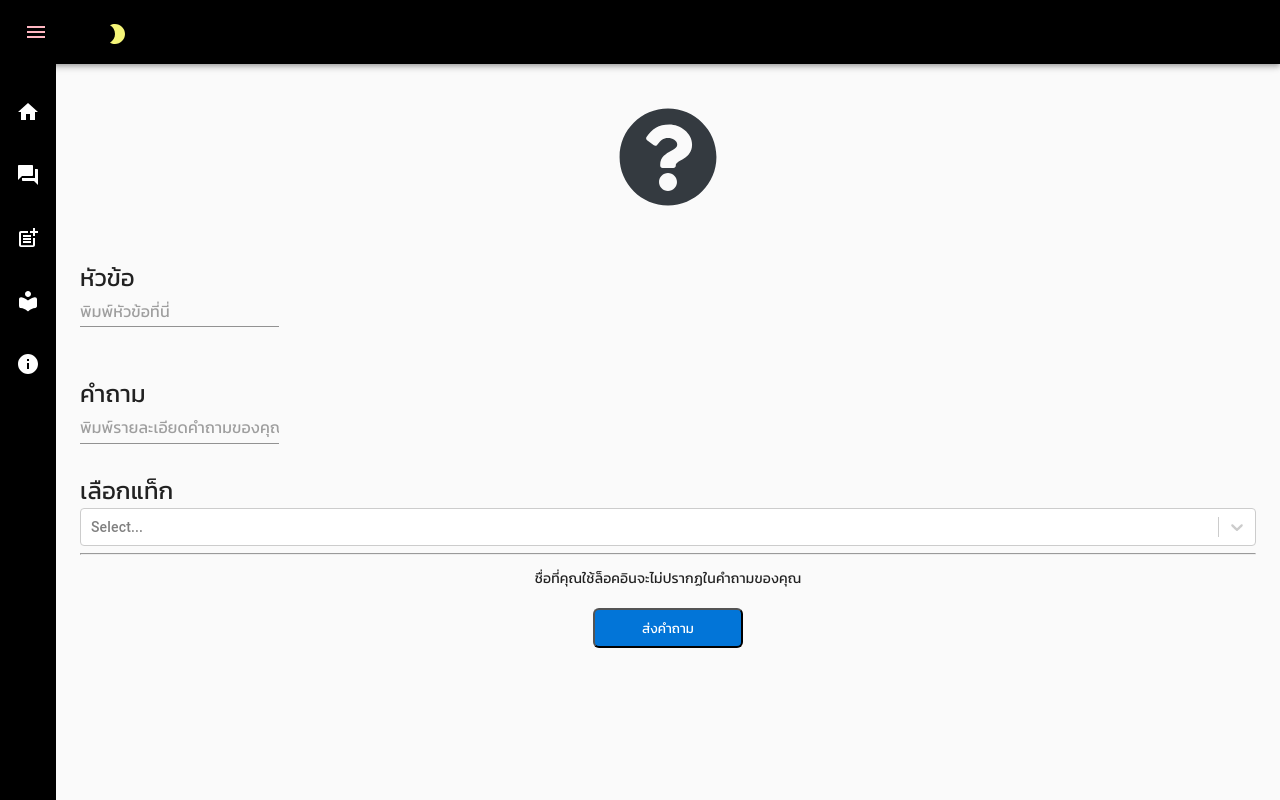
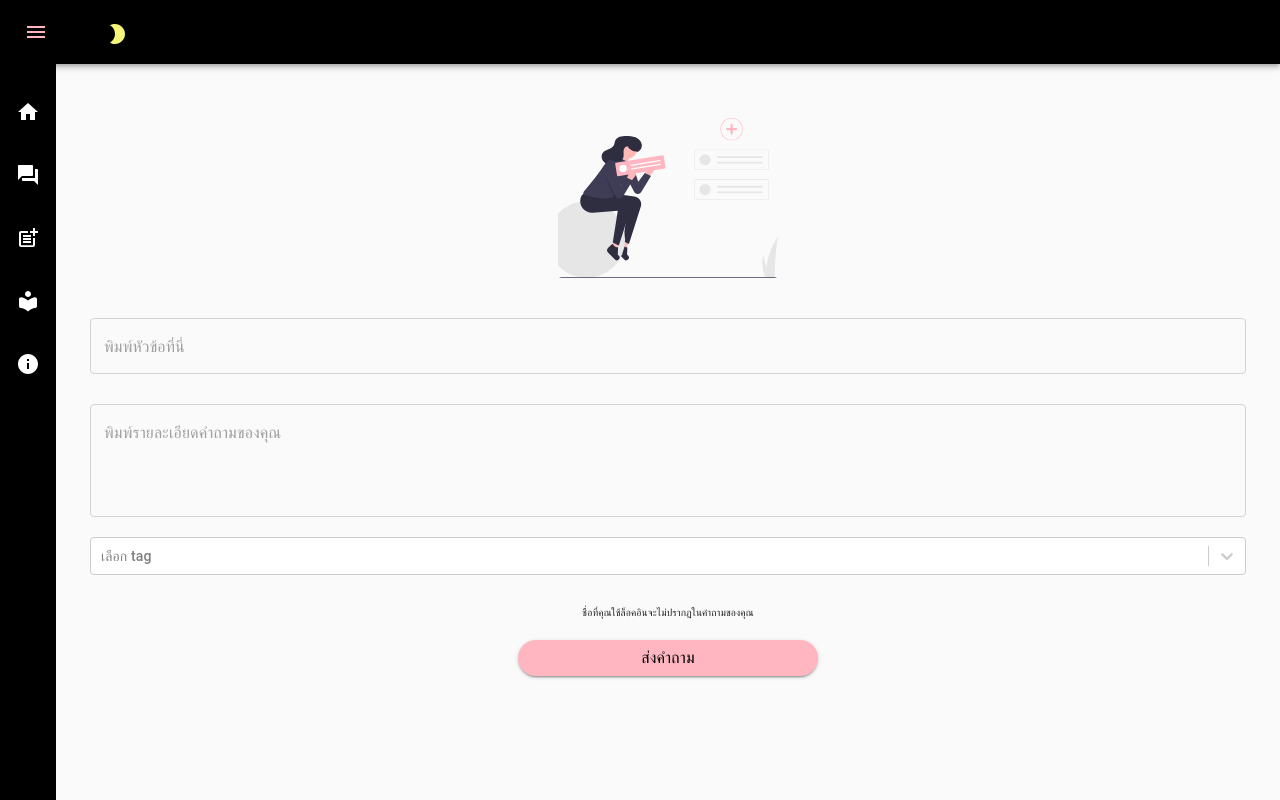
Before and after one commit to Perrottarichard/fern-psy, a React (Create React App) app: page /addpost in a window 1280 px wide. Built offline with nearby package versions, Linux system fonts and the light colour scheme; no server answers; a web font is replaced by a local one.

Commit message:
working on forumpostmain

```diff
--- a/src/components/ForumPostMain.js
+++ b/src/components/ForumPostMain.js
@@ -1,174 +1,352 @@
-/* eslint-disable no-multi-str */
-import React, { useState } from 'react'
-import { useDispatch, useSelector } from 'react-redux'
-import { useHistory } from 'react-router-dom'
-import { Container, Input } from '@material-ui/core'
-import LoaderButton from './LoaderButton'
+import React, { useState, useEffect } from 'react';
+import {useHistory} from 'react-router-dom'
+import {Button, Typography, Container, Dialog, TextField, Avatar} from '@material-ui/core'
+import {makeStyles, withStyles} from '@material-ui/core/styles'
+import { useDispatch, useSelector } from 'react-redux';
 import Select from 'react-select'
-import makeAnimated from 'react-select/animated'
-import { addQuestion } from '../reducers/forumReducer'
-import { FontAwesomeIcon } from '@fortawesome/react-fontawesome'
-import { faQuestionCircle } from '@fortawesome/free-solid-svg-icons'
+import { addQuestion } from '../reducers/forumReducer';
+import PostGraphic from '../assets/undraw_add_post_64nu.svg';
+import {addPoints, levelUp, notify} from '../reducers/activeUserReducer'
+import {shouldLevelUp} from '../helperFunctions'
+import LevelUpAnimationModal from './LevelUpAnimationModal';
 
-const pStyle = {
-  fontFamily: 'Kanit',
-  fontVariant: 'small-caps',
-  fontWeight: 400,
-  fontSize: '1.5rem',
-  marginBottom: '0px',
-  marginTop: '30px'
+const useStyles = makeStyles((theme) => ({
+  postContainer: {
+    display: 'flex'
+  },
+  graphicContainer: {
+    display: 'flex',
+    height: 200,
+    width: '100%',
+    marginTop: 10,
+    marginBottom: 10,
+    justifyContent: 'center',
+    alignItems: 'center',
+    alignSelf: 'center'
+  },
+  graphic: {
+    height: 160,
+    width: 220
+  },
+  inputContainer: {
+    display: 'flex',
+    flexDirection: 'column',
+    width: '100%',
+    justifyContent: 'center',
+  },
+  textAreaContainerTitle: {
+    justifyContent: 'center',
+    alignItems: 'center',
+    paddingLeft: 10,
+    paddingRight: 10,
+    borderWidth: 0.25,
+    borderRadius: 10,
+    marginBottom: 10
+  },
+  textAreaContainerQuestion: {
+    justifyContent: 'center',
+    alignItems: 'center',
+    paddingLeft: 10,
+    paddingRight: 10,
+    borderWidth: 0.25,
+    borderRadius: 10,
+    marginBottom: 10
+  },
+  textAreaTitle: {
+    marginTop: 10,
+    marginBottom: 10,
+    justifyContent: 'flex-start',
+    fontSize: 16,
+  },
+  textAreaQuestion: {
+    marginTop: 10,
+    marginBottom: 10,
+    justifyContent: 'flex-start',
+    fontSize: 16
+  },
+  picker: {
+    color: theme.palette.text.primary,
+    borderWidth: 0.25,
+    borderRadius: 10,
+    paddingLeft: 10,
+    paddingRight: 10,
+  },
+  styleTextDropdown: {
+  },
+  submitPostButton: {
+    marginTop: 20,
+    alignSelf: 'center',
+    borderRadius: 20,
+    width: 300,
+    backgroundColor: 'lightpink',
+  },
+  submitPostText: {
+    color: 'black',
+  },
+  buttonContainer: {
+    display: 'flex',
+    justifyContent: 'center',
+    flexWrap: 'wrap'
+  },
+  afterFormTextContainer: {
+    display: 'flex',
+    justifyContent: 'center',
+  },
+  afterFormText: {
+    marginTop: 30,
+    margin: 'auto',
+    justifyContent: 'center',
+    fontSize: 10,
+  },
+}));
+
+const CssTextField = withStyles({
+  root: {
+    '& label.Mui-focused': {
+      color: 'lightpink',
+    },
+    '& .MuiInput-underline:after': {
+      borderBottomColor: 'lightgray',
+    },
+    '& .MuiOutlinedInput-root': {
+      '& fieldset': {
+        borderColor: 'lightgray',
+      },
+      '&:hover fieldset': {
+        borderColor: 'lightpink',
+      },
+      '&.Mui-focused fieldset': {
+        borderColor: 'lightpink',
+      },
+    },
+  },
+})(TextField);
+
+const customStyles = {
+  option: (provided, state) => ({
+    ...provided,
+    borderBottom: '1px dotted pink',
+    padding: 20,
+  }),
+  singleValue: (provided, state) => {
+    return { ...provided, color: 'black' };
+  },
+  menu: (provided, state)  => {
+    return {...provided, color: 'black'}
   }
-const buttonStyle = {
-  marginTop: '20px',
-  width: '150px',
-  borderColor: '#343a40',
-  borderWidth: '3px',
-  borderStyle: 'solid',
-  backgroundColor: '#288046',
-  fontFamily: 'Kanit',
 }
 
-const ForumPostMain = (props) => {
-  const { activeUser } = props
-  const [isLoading, setIsLoading] = useState(false)
-  const [question, setQuestion] = useState('')
-  const [title, setTitle] = useState('')
-  const animatedTags = makeAnimated()
-  const dispatch = useDispatch()
-  const history = useHistory()
+const options = [
+{
+  label:'ปัญหาเรื่องเพศ', value:'ปัญหาเรื่องเพศ'
+},
+{
+  label:'การเสพติด', value:'การเสพติด'
+},
+{
+  label:'เพื่อน', value:'เพื่อน'
+},
+{
+  label:'lgbt', value:'lgbt'
+},
+{
+  label:'โรคซึมเศร้า', value:'โรคซึมเศร้า'
+},
+{
+  label:'ความวิตกกังวล', value:'ความวิตกกังวล'
+},
+{
+  label:'ไบโพลาร์', value:'ไบโพลาร์'
+},
+{
+  label:'relationships', value:'relationships'
+},
+{
+  label:'การทำงาน', value:'การทำงาน'
+},
+{
+  label:'สุขภาพจิต', value:'สุขภาพจิต'
+},
+{
+  label:'การรังแก', value:'การรังแก'
+},
+{
+  label:'ครอบครัว', value:'ครอบครัว'
+},
+{
+  label:'อื่นๆ', value:'อื่นๆ'
+},
+{
+  label:'ความรัก', value:'ความรัก'
+}
+]
 
-  React.useEffect(() => {
+const ForumPostMain = () => {
+  const classes = useStyles();
+  const history = useHistory();
+  const user = useSelector((state) => state.activeUser.user);
+  const userPoints = useSelector(state => state.activeUser.userPoints)
+  const userLevel = useSelector(state => state.activeUser.userLevel)
+  const [isLoading, setIsLoading] = useState(false);
+  const [question, setQuestion] = useState('');
+  const [title, setTitle] = useState('');
+  const [selectedTags, setSelectedTags] = useState([]);
+  const [showLevelUpAnimation, setShowLevelUpAnimation] = useState(false)
+  const dispatch = useDispatch();
+
+  useEffect(() => {
     if (isLoading) {
       setTimeout(() => {
         setIsLoading(false);
       }, 1500);
     }
-  }, [isLoading])
+  }, [isLoading]);
 
-  let chosenFilter = useSelector(state => state.forum.tagFilter)
-  if (chosenFilter === 'รวมทุกหัวข้อ' || chosenFilter === '') {
-    chosenFilter = undefined
-  }
-  const [selectedTags, setSelectedTags] = useState([])
-  const tagOptions = [
-    { value: chosenFilter, p: chosenFilter },
-    { value: 'ปัญหาเรื่องเพศ', p: 'ปัญหาเรื่องเพศ' },  //sex
-    { value: 'การออกเดท', p: 'การออกเดท' }, //dating
-    { value: 'การเสพติด', p: 'การเสพติด' }, //addiction
-    { value: 'เพื่อน', p: 'เพื่อน' }, //friendship
-    { value: 'lgbt', p: 'LGBT' },
-    { value: 'โรคซึมเศร้า', p: 'โรคซึมเศร้า' }, //depression
-    { value: 'ความวิตกกังวล', p: 'ความวิตกกังวล' }, //anxiety
-    { value: 'ไบโพลาร์', p: 'ไบโพลาร์' }, //bipolar
-    { value: 'relationships', p: 'Relationships' },
-    { value: 'การทำงาน', p: 'การทำงาน' }, //career
-    { value: 'สุขภาพจิต', p: 'สุขภาพจิต' }, //mental health
-    { value: 'bullying', p: 'Bullying' },
-    { value: 'ครอบครัว', p: 'ครอบครัว' }, //family
-    { value: 'อื่นๆ', p: 'อื่นๆ' } //other
-  ]
 
-  const handleTitleChange = (event) => {
-    setTitle(event.target.value)
-  }
-  const handleContentChange = (event) => {
-    setQuestion(event.target.value)
-  }
-  const handleTagChange = (selected) => {
-    setSelectedTags(selected)
+  const handleChangeTitle = (event) => {
+    setTitle(event.target.value);
+  };
+  const handleChangeQuestion = (event) => {
+    setQuestion(event.target.value);
+  };
+  const handleSelectChange = (selected) => {
+    setSelectedTags(selected.value)
   }
 
   const handleEditorSubmit = async (event) => {
-    event.preventDefault()
+    event.preventDefault();
     if (!title || !question) {
-      // toast.warn('กรุณาใส่หัวข้อคำถาม คำถามของคุณ และโปรดเลือกแท็กสองหัวข้อ', { autoClose: 5000 })
-      //'Please make sure you have a title, a question, and two tags'
-      // กรุณาใส่หัวข้อคำถาม คำถามของคุณ และโปรดเลือกแท็กสองหัวข้อ
-    }
-    else if ((selectedTags.length === 0 && !chosenFilter) || selectedTags.length > 3) {
-      // toast.warn('You should have 1-3 tags', { autoClose: 5000 })
-      //กรุณาเลือกแท็กสองหัวข้อค่ะ
-      //'Please select 2 tags'
-    }
-    else if (!activeUser) {
-      // toast.warn('กรุณาล็อคอินก่อนโพสคำถามค่ะ')
-      //กรุณาล็อคอินก่อนโพสคำถามค่ะ
-      //'You must be logged in to post to the forum'
-      history.push('/login')
-    }
-    else if (activeUser.username === 'Fern-Admin' || activeUser.username === 'Richard-Admin') {
-      // toast.warn('Why are you trying to ask yourself a question?')
-
+      dispatch(notify('error', 'ใส่หัวข้อและคำถามของคุณด้วยนะคะ'));
+      // 'Please make sure you have a title, a question'
+      // ใส่หัวข้อและคำถามของคุณด้วยนะคะ
+    } else if (selectedTags.length === 0 || selectedTags.includes('เลือก tag')) {
+      dispatch(notify('error', 'คุณต้องเลือก 1 tag'));
+      // กรุณาเลือกแท็กสองหัวข้อค่ะ
+      // 'Please select 2 tags'
+    } else if (!user) {
+      dispatch(notify('error', 'กรุณาล็อคอินก่อนโพสคำถามค่ะ'));
+      // กรุณาล็อคอินก่อนโพสคำถามค่ะ
+      // 'You must be logged in to post to the forum'
+      history.push('/login');
+    } else if (user.username === 'Fern-Admin' || user.username === 'Richard-Admin') {
+      dispatch(notify('error', 'Why are you trying to ask yourself a question?'));
     } else {
       const postToAdd = {
-        title: title,
-        question: question,
+        title,
+        question,
         answer: '',
         isAnswered: false,
-        tags: chosenFilter === undefined ? selectedTags.map(t => t.value) : chosenFilter.concat(selectedTags.map(t => t.value)),
-        likes: 0
-      }
+        tags: selectedTags,
+        likes: 0,
+      };
       try {
-        setIsLoading(true)
-        dispatch(addQuestion(postToAdd))
-        setTitle('')
-        setQuestion('')
-        setSelectedTags([])
-        history.push('/')
-      } catch (error) {
-        // toast.error('กรุณาล็อคอินก่อนโพสคำถามค่ะ')
-        //กรุณาล็อคอินก่อนโพสคำถามค่ะ
-        console.log(error)
-
+        setIsLoading(true);
+        dispatch(addQuestion(postToAdd));
+        if(shouldLevelUp(userPoints, userLevel, 3)){
+          setShowLevelUpAnimation(true)
+          setTimeout(() => {
+          setShowLevelUpAnimation(false)
+          dispatch(levelUp(user._id))
+          dispatch(addPoints(user._id, 3))
+          setTitle('');
+          setQuestion('');
+          setSelectedTags([]);
+          }, 2500);
+          setTimeout(() => {
+            history.push('/login');
+            }, 2500);
+        }else{
+          dispatch(addPoints(user._id, 3))
+          setTitle('');
+          setQuestion('');
+          setSelectedTags([]);
+          history.push('/login');
         }
 
+      } catch (error) {
+        dispatch(notify('error','กรุณาล็อคอินก่อนโพสคำถามค่ะ'));
+        // กรุณาล็อคอินก่อนโพสคำถามค่ะ
+        console.log(error);
       }
     }
+  };
   return (
-    <Container>
-      <div style={{ display: 'block', textAlign: 'center', fontSize: '100px', color: '#343a40', marginBottom: '0px' }}>
-        <FontAwesomeIcon icon={faQuestionCircle} />
+      <Container
+    >
+        {showLevelUpAnimation ?
+          <Dialog>
+            <LevelUpAnimationModal/>
+          </Dialog>
+      : null}
+        <div className={classes.graphicContainer}>
+          <Avatar className={classes.graphic} variant='rounded' src={PostGraphic} alt='graphic'>
+          </Avatar>
           </div>
-      <div id='forum-title-div'>
-        <p style={pStyle}>หัวข้อ</p>
-        <Input
-          placeholder='พิมพ์หัวข้อที่นี่'
-          onChange={handleTitleChange}
+        <div
+          className={classes.inputContainer}
+      >
+          <div
+            className={classes.textAreaContainerTitle}
+        >
+            <CssTextField
+              className={classes.textAreaTitle}
+              multiline={false}
+              variant='outlined'
+              placeholder="พิมพ์หัวข้อที่นี่"
+              onChange={handleChangeTitle}
               value={title}
-          style={{ marginBottom: '20px', fontFamily: 'Kanit' }}
+              fullWidth
           />
           </div>
 
-      <div id='forum-question-div'>
-        <p style={pStyle}>คำถาม</p>
-
-        <Input
-          type='textarea'
-          placeholder='พิมพ์รายละเอียดคำถามของคุณ'
-          onChange={handleContentChange}
+          <div
+            className={classes.textAreaContainerQuestion}
+        >
+            <CssTextField
+              className={classes.textAreaQuestion}
+              multiline
+              variant='outlined'
+              rows={4}
+              placeholder="พิมพ์รายละเอียดคำถามของคุณ"
+              onChange={handleChangeQuestion}
               value={question}
-          onSubmit={handleEditorSubmit}
-          style={{ fontFamily: 'Kanit' }}
+              fullWidth
           />
-        <p style={pStyle}>เลือกแท็ก</p>
-
+          </div>
+          <div
+            className={classes.picker}
+        >
             <Select
-          isClearable={false}
-          options={tagOptions}
-          onChange={handleTagChange}
-          closeMenuOnSelect={false}
-          components={animatedTags}
-          style={{ fontFamily: 'Kanit' }}
-          defaultValue={chosenFilter !== undefined ? tagOptions[0] : null}
-          isMulti>
+              onChange={selected => handleSelectChange(selected)}
+              className={classes.styleTextDropdown}
+              options={options}
+              styles={customStyles}
+              placeholder='เลือก tag'
+          >
             </Select>
-        <hr />
-        <div style={{ display: 'block', textAlign: 'center' }}>
-          <p style={{ fontFamily: 'Kanit' }}>ชื่อที่คุณใช้ล็อคอินจะไม่ปรากฏในคำถามของคุณ</p>
-          <LoaderButton style={buttonStyle} onClick={handleEditorSubmit}>ส่งคำถาม</LoaderButton>
           </div>
         </div>
-    </Container >
-  )
-}
-export default ForumPostMain
+        <div className={classes.afterFormTextContainer}>
+        <Typography
+            className={classes.afterFormText}
+        >ชื่อที่คุณใช้ล็อคอินจะไม่ปรากฏในคำถามของคุณ
+          </Typography>
+        </div>
+        <div
+          className={classes.buttonContainer}
+      >
+          <Button
+            variant='contained' onClick={handleEditorSubmit} type='submit' className={classes.submitPostButton}
+        >
+            <Typography
+              className={classes.submitPostText}
+          >
+              ส่งคำถาม
+            </Typography>
+          </Button>
+        </div>
+      </Container>
+  );
+};
+
+export default ForumPostMain;
--- a/src/components/MyNavbar.js
+++ b/src/components/MyNavbar.js
@@ -3,7 +3,7 @@ import { Switch, Route, Redirect, Link } from 'react-router-dom'
 import { useSelector, useDispatch } from 'react-redux';
 import clsx from 'clsx';
 import { makeStyles, withStyles} from '@material-ui/core/styles';
-import {Button, Accordion, Switch as MuiSwitch, Avatar} from '@material-ui/core'
+import {Button, Accordion, Switch as MuiSwitch} from '@material-ui/core'
 import Snackbar from '@material-ui/core/Snackbar';
 import { Alert } from '@material-ui/lab'
 import CssBaseline from '@material-ui/core/CssBaseline';
@@ -323,7 +323,9 @@ export default function MyNavbar({activeUser, forumAnswered, prefersDarkMode, se
       </main>
       <Snackbar
         open={notify && notify.open}
-        autoHideDuration={2000}
+        autoHideDuration={3000}
+        //needed to avoid wierd blank background during exit transition
+        transitionDuration={{exit: 0}}
         anchorOrigin={{ vertical: 'top', horizontal: 'center' }}
         onClose={() => dispatch(closeNotify())}>
         {notify && notify.open ?
```
Lines whose indentation alone changed are shown as unchanged.
